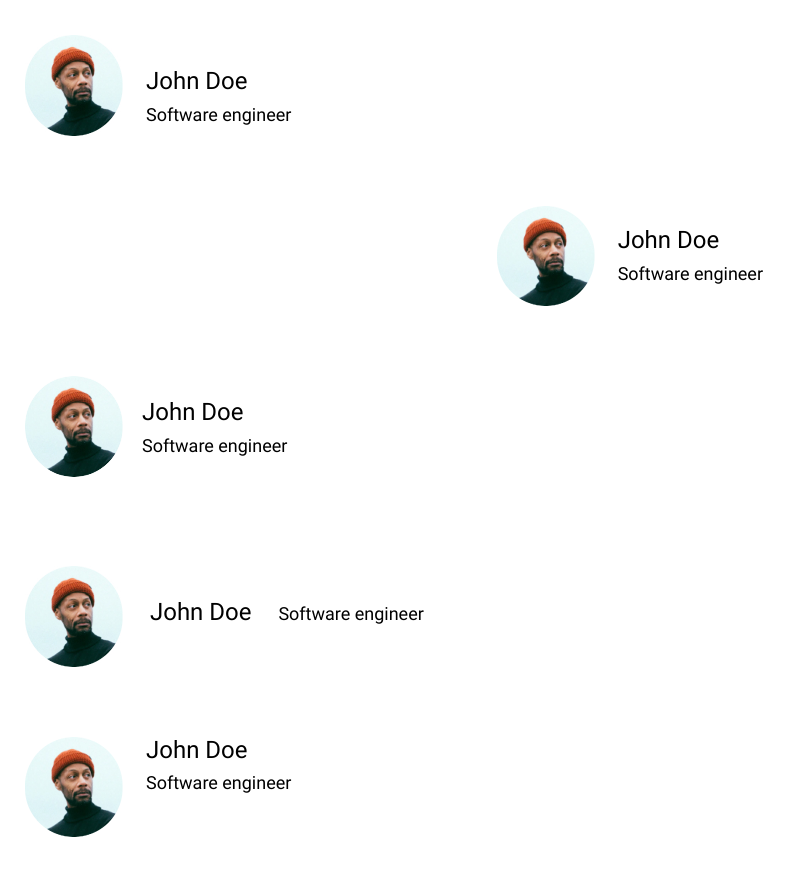
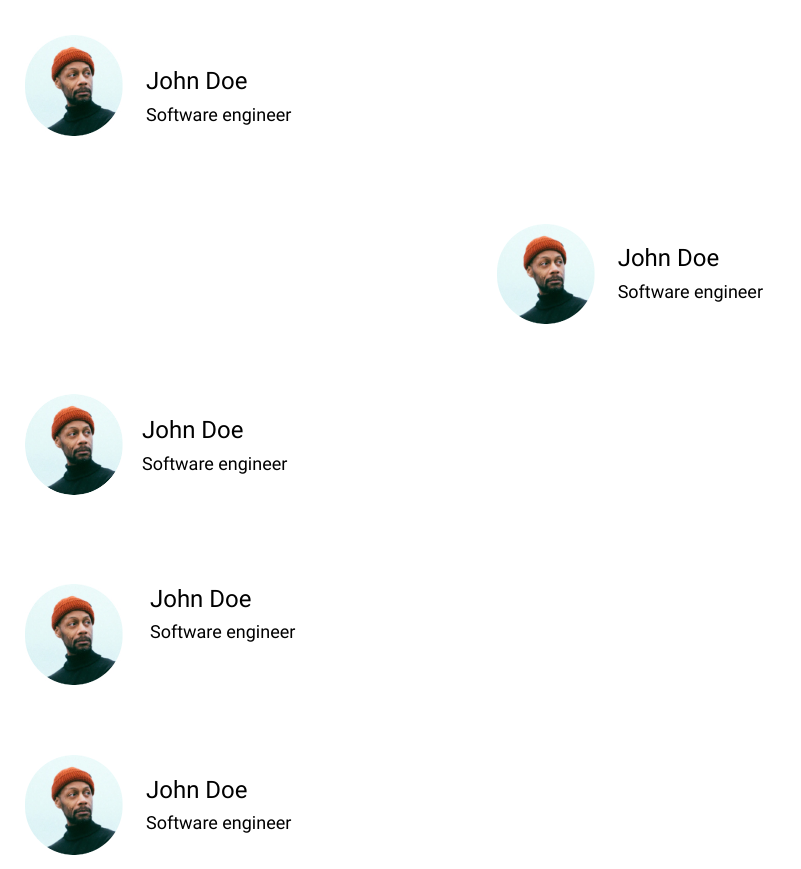
Before and after one commit to Margo250403/HW-10_free-work, a plain HTML site: page index.html in a window 1280 px wide. Shown: the whole page, without its empty margins (0-801 px from the left). Before the commit the page ends 837 px from the top, so only its background shows below. Drawn offline with Linux system fonts and the light colour scheme; files whose address does not match are found by name.

Commit message:
add padding in float

```diff
--- a/css/styles.css
+++ b/css/styles.css
@@ -25,6 +25,9 @@ h3{
     line-height: 1.16;
     color: #000000;
     margin-left: 23px;
+}
+.table > div td{
+    padding-bottom: 18px;
 }
 .flex > div{
     display: flex;
@@ -55,3 +58,6 @@ h3{
     float: left;
     margin-right: 23px;
 }
+.float .text{
+    padding-top: 22px;
+}
--- a/index.html
+++ b/index.html
@@ -62,8 +62,6 @@
                         <h2>
                             John Doe
                         </h2>
-                    </li>
-                    <li class="last-child">
                         <h3>
                             Software engineer
                         </h3>
@@ -75,6 +73,7 @@
         <section class="float">
             <div class="container">
                 <img src="img/man.jpg" alt="man">
+                <div class="text">
                     <h2>
                         John Doe
                     </h2>
@@ -82,6 +81,8 @@
                         Software engineer
                     </h3>
                 </div>
+
+            </div>
         </section>
 
     </main>
```
Lines whose indentation alone changed are shown as unchanged.
